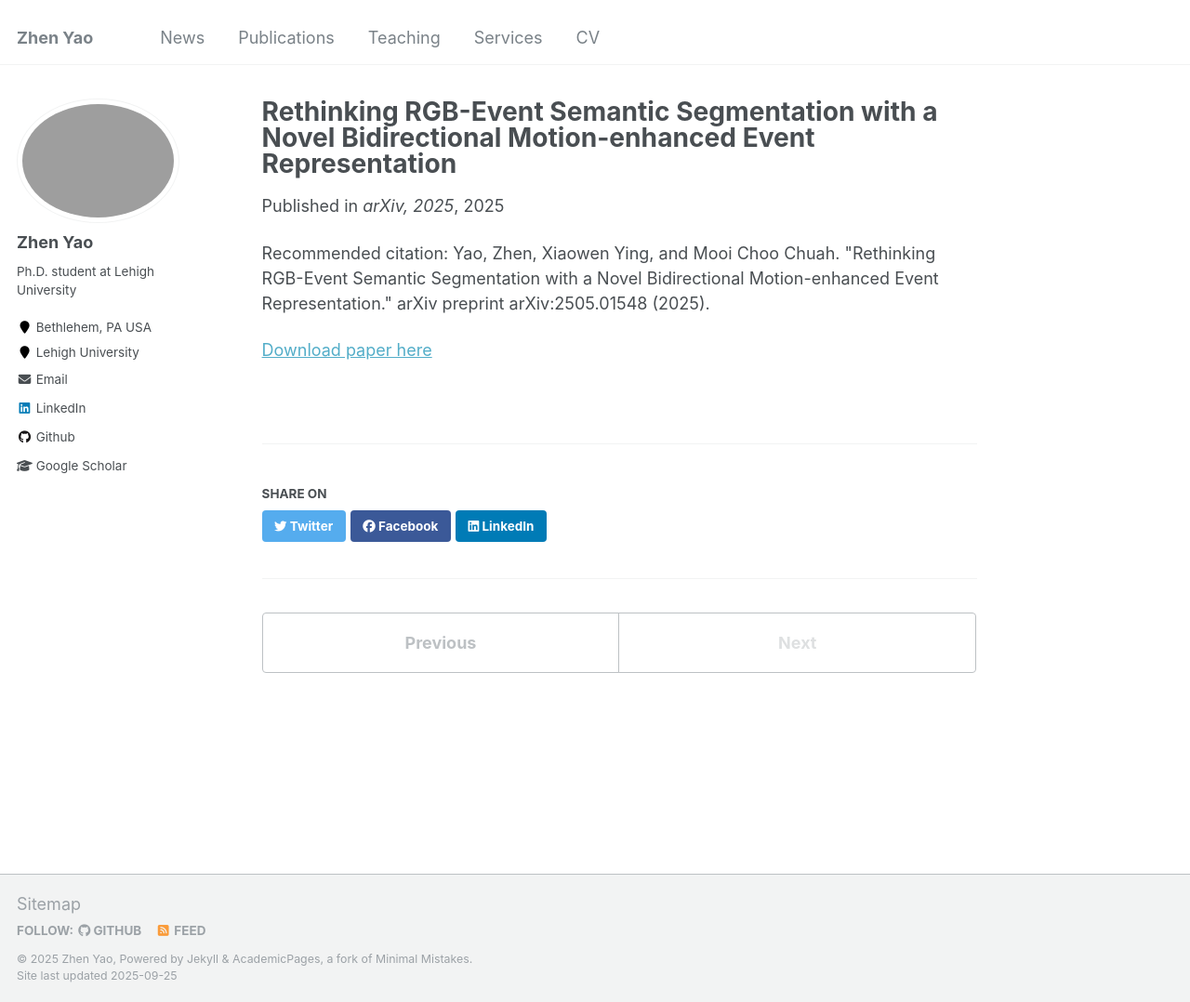
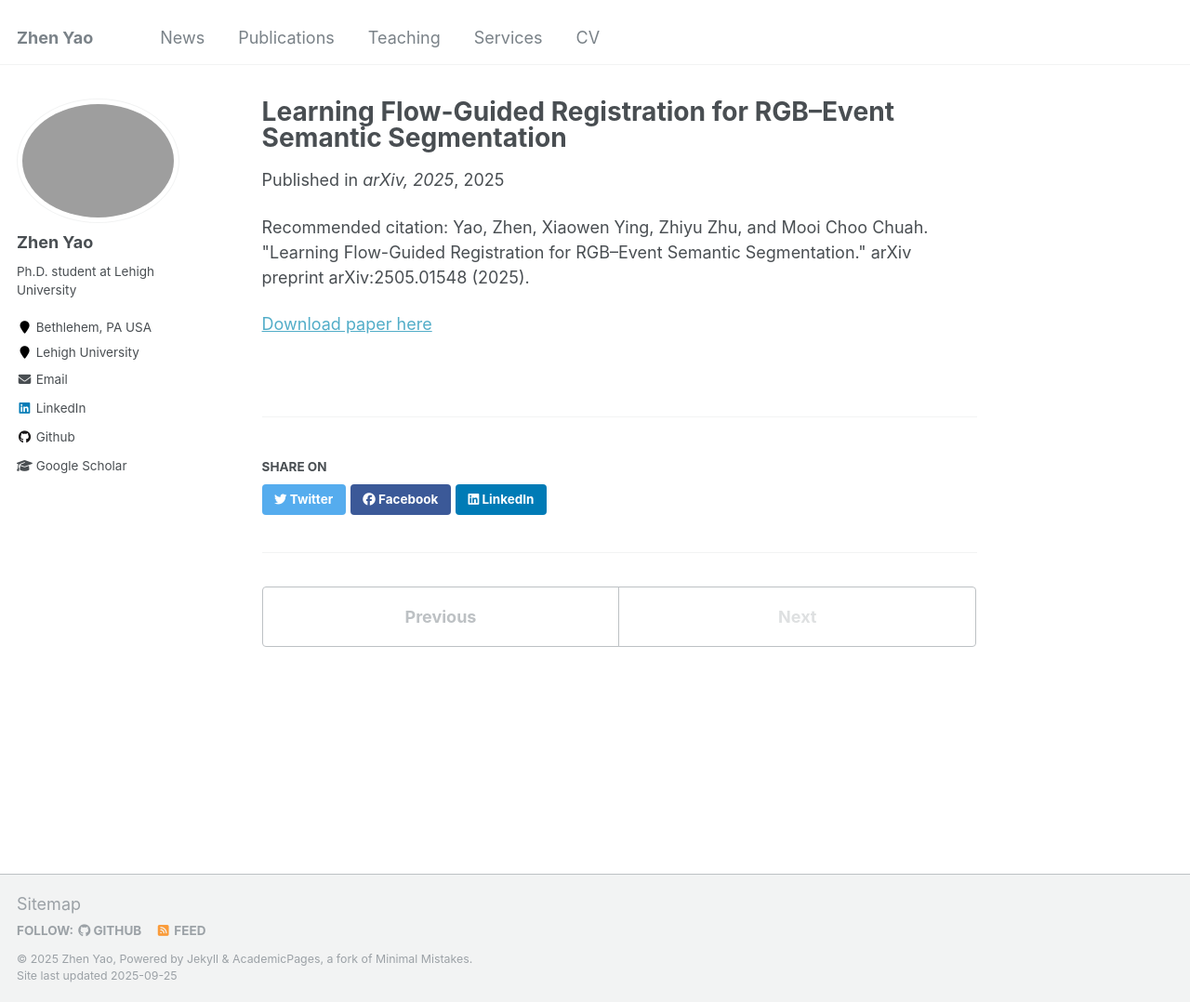
Before and after one commit to zyaocoder/zyaocoder.github.io, a Jekyll site: the page built from _publications/2025_arxiv_brenet.md, in a window 1280 px wide and 1078 px high. Shown: the whole window at 93% size. Built offline with Jekyll 4.4.1, drawn with Linux system fonts in a browser that asks for light colours.

Commit message:
Update 2025_arxiv_brenet.md

```diff
--- a/_publications/2025_arxiv_brenet.md
+++ b/_publications/2025_arxiv_brenet.md
@@ -1,5 +1,5 @@
 ---
-title: "Rethinking RGB-Event Semantic Segmentation with a Novel Bidirectional Motion-enhanced Event Representation"
+title: "Learning Flow-Guided Registration for RGB–Event Semantic Segmentation"
 collection: publications
 permalink: /publication/2025_arxiv_brenet
 date: 2025-05-02
@@ -8,8 +8,8 @@ paperurl: ''
 codeurl: 'https://github.com/zyaocoder/BRENet'
 arxivurl: 'https://www.arxiv.org/abs/2505.01548'
 biburl: '../files/arxiv2025.txt'
-authors: '<strong>Zhen Yao</strong>, Xiaowen Ying, Mooi Choo Chuah'
-citation: 'Yao, Zhen, Xiaowen Ying, and Mooi Choo Chuah. "Rethinking RGB-Event Semantic Segmentation with a Novel Bidirectional Motion-enhanced Event Representation." arXiv preprint arXiv:2505.01548 (2025).'
+authors: '<strong>Zhen Yao</strong>, Xiaowen Ying, Zhiyu Zhu, Mooi Choo Chuah'
+citation: 'Yao, Zhen, Xiaowen Ying, Zhiyu Zhu, and Mooi Choo Chuah. "Learning Flow-Guided Registration for RGB–Event Semantic Segmentation." arXiv preprint arXiv:2505.01548 (2025).'
 image: '../images/2025_arxiv_brenet.png'
 ---
 
```
